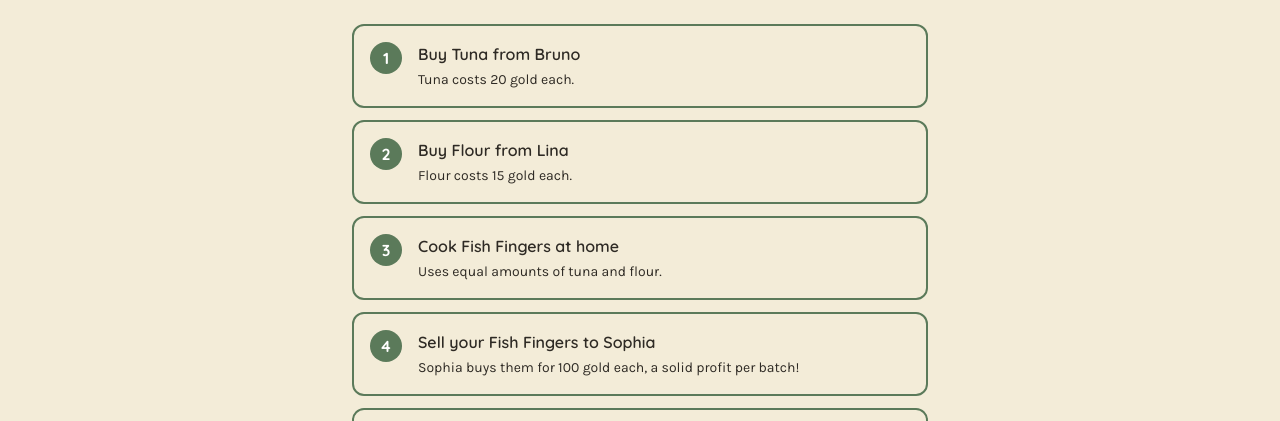
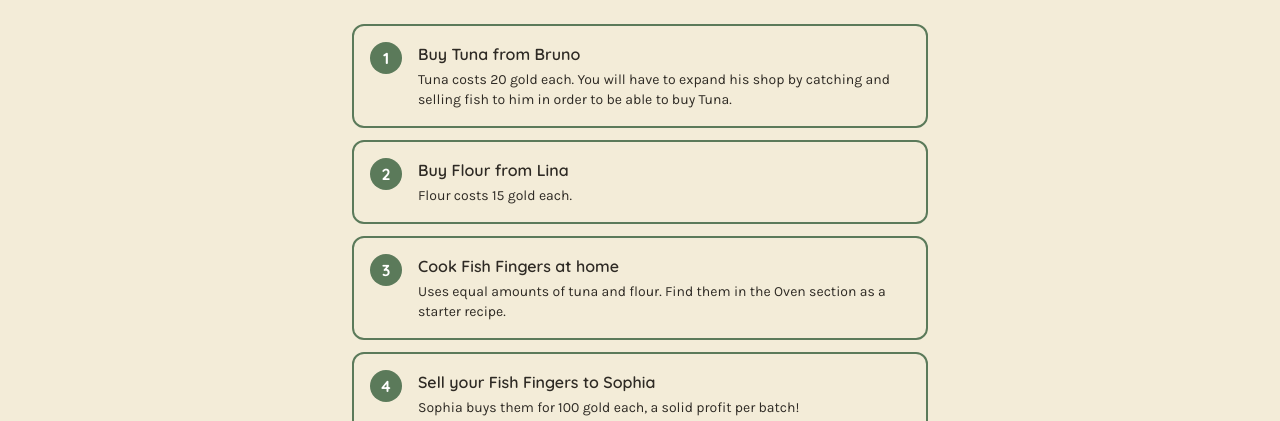
Before and after one commit to MechiValle/wyldling, a React (Vite) app: page /cheats in a window 1280 px wide. Shown: the part 345-766 px from the top of the page. Built offline with nearby package versions, Linux system fonts and the light colour scheme; no server answers.

Commit message:
Update descriptions for the Cheats page

```diff
--- a/src/pages/Cheats.tsx
+++ b/src/pages/Cheats.tsx
@@ -77,7 +77,7 @@ export function Cheats() {
         <InstructionStep
           number={1}
           title='Buy Tuna from Bruno'
-          description='Tuna costs 20 gold each.'
+          description='Tuna costs 20 gold each. You will have to expand his shop by catching and selling fish to him in order to be able to buy Tuna.'
         />
         <InstructionStep
           number={2}
@@ -87,7 +87,7 @@ export function Cheats() {
         <InstructionStep
           number={3}
           title='Cook Fish Fingers at home'
-          description='Uses equal amounts of tuna and flour.'
+          description='Uses equal amounts of tuna and flour. Find them in the Oven section as a starter recipe.'
         />
         <InstructionStep
           number={4}
```
